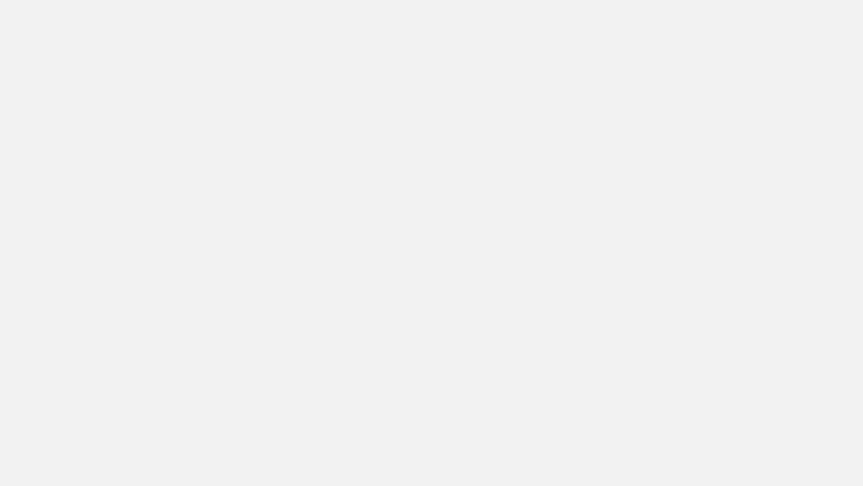
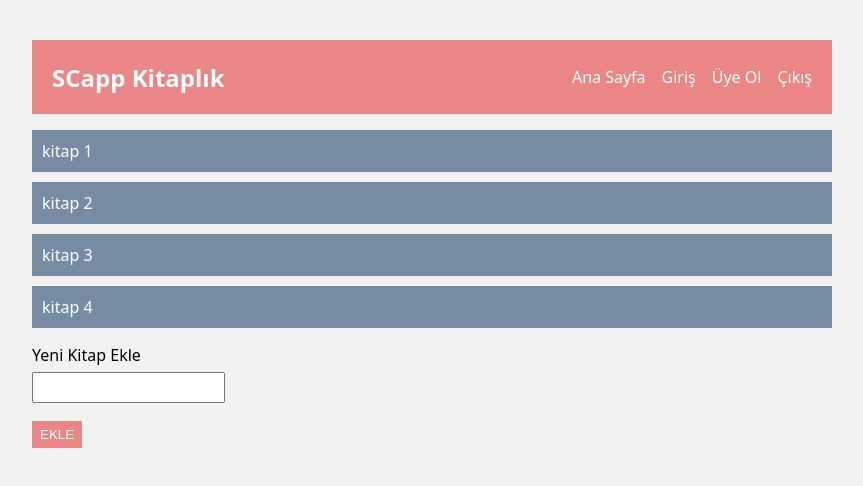
Before and after one commit to sdnrcvk/React-Bookcase-app-with-firebase, a React (Create React App) app: page / in a window 1280 px wide. Shown: the top 486 px of the page, without its empty margins (208-1071 px from the left). Built offline with nearby package versions, Linux system fonts and the light colour scheme.

Commit message:
Routing processes edited

```diff
--- a/src/App.js
+++ b/src/App.js
@@ -1,8 +1,26 @@
+import { BrowserRouter, Route, Switch } from "react-router-dom";
+import Navbar from "./components/Navbar";
+import Home from "./pages/Home";
+import Login from "./pages/Login";
+import Signup from "./pages/Signup";
 
 function App() {
   return (
     <div className="App">
-
+      <BrowserRouter>
+        <Navbar/>
+        <Switch>
+          <Route exact path="/">
+            <Home/>
+          </Route>
+          <Route path="/signup">
+            <Signup/>
+          </Route>
+          <Route path="/login">
+            <Login/>
+          </Route>
+        </Switch>
+      </BrowserRouter>
     </div>
   );
 }
--- a/src/components/BookList.js
+++ b/src/components/BookList.js
@@ -9,9 +9,9 @@ export default function BookList({books}) {
   return (
     <div className='book-list'>
         <ul>
-            {books.map(book=>{
+            {books.map(book=>(
                 <li key={book.id} onClick={()=>handleClick(book.id)}>{book.title}</li>
-            })}
+            ))}
         </ul>
     </div>
   )
--- a/src/pages/Signup.js
+++ b/src/pages/Signup.js
@@ -1,4 +1,4 @@
-import React from 'react'
+import React, {useState} from 'react'
 
 export default function Signup() {
     const [email,setEmail]=useState("")
```
